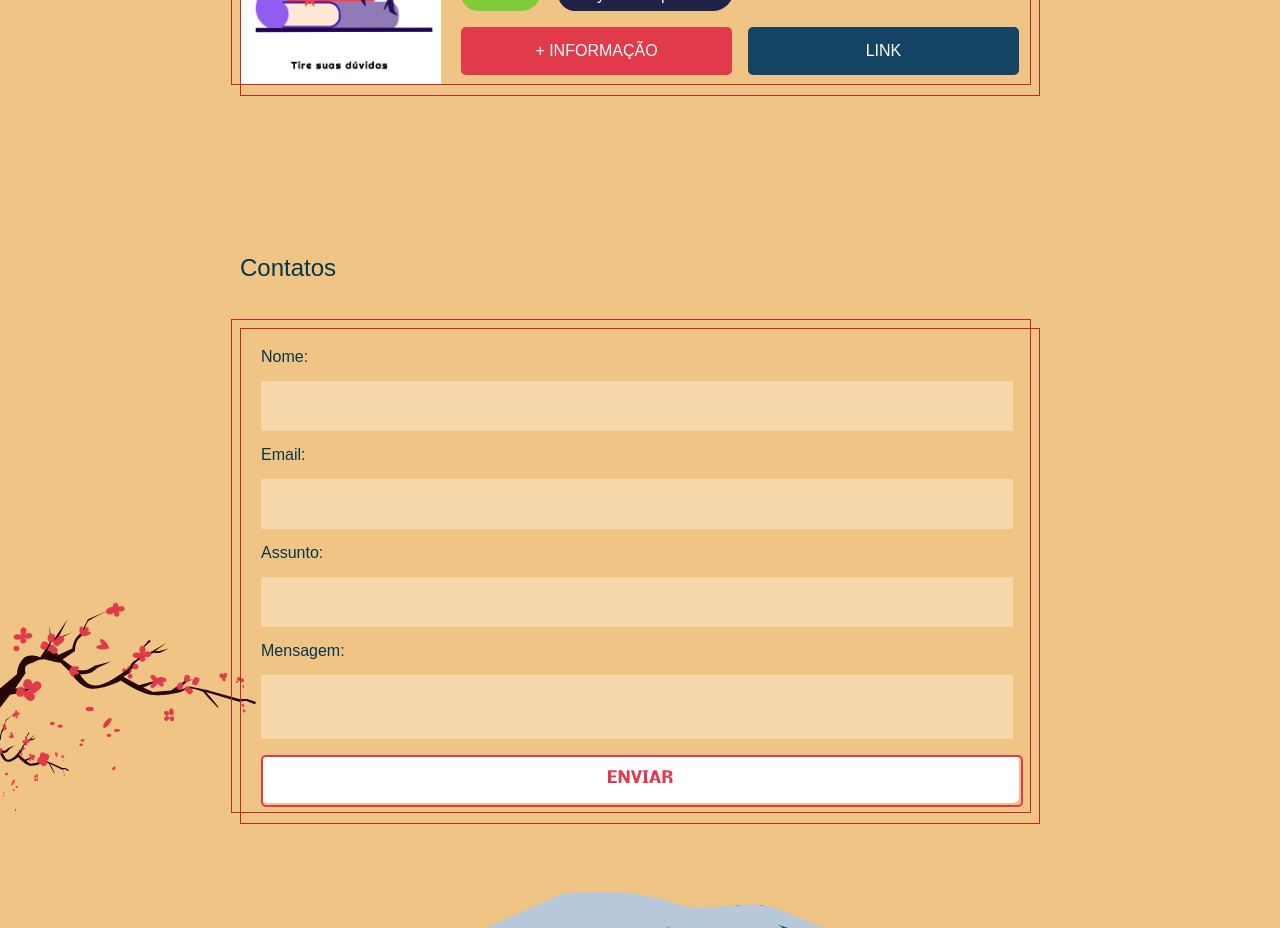
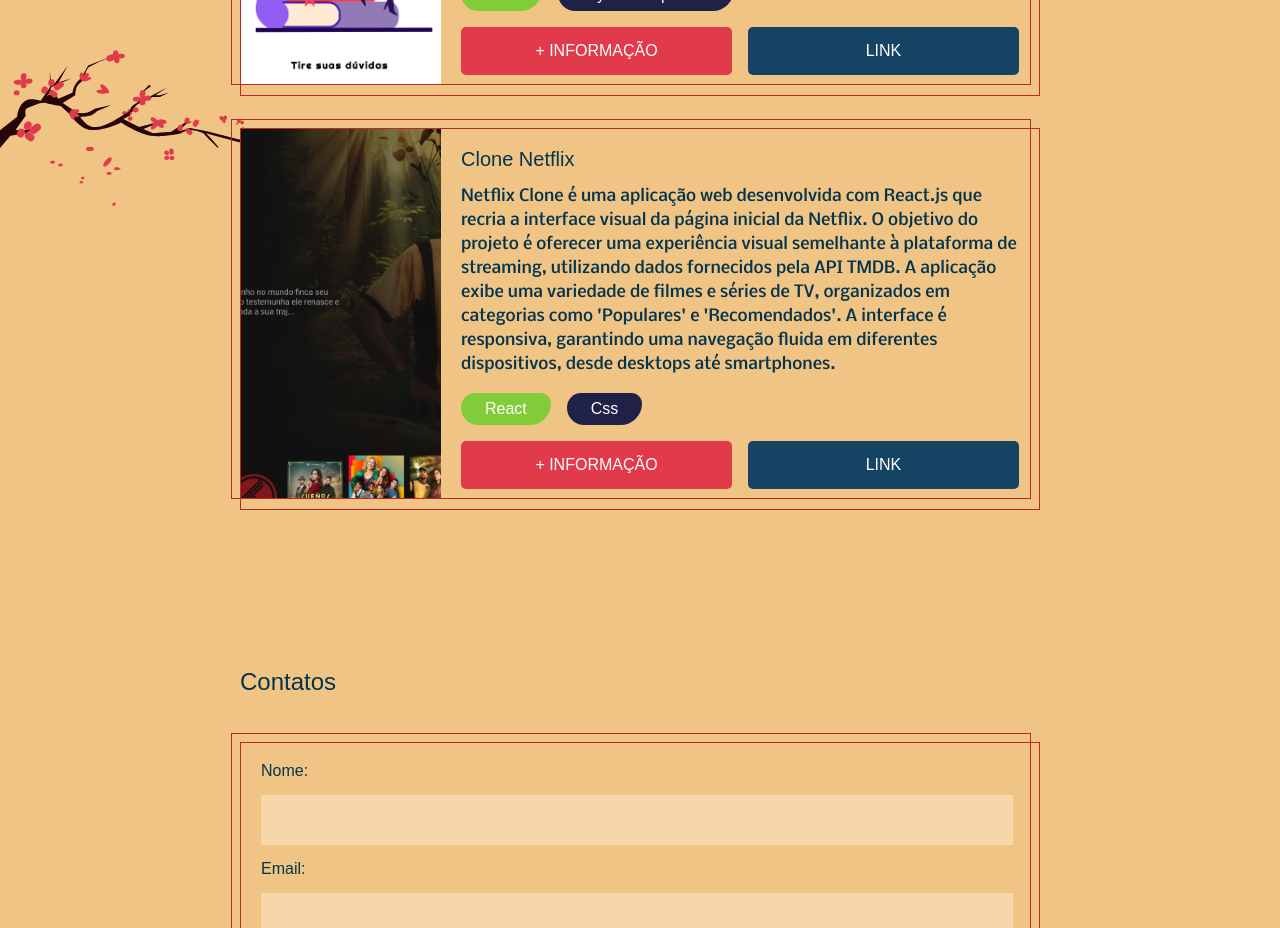
Before and after one commit to LaryssaGomes/my-portfolio-japanese-theme, a Next.js app: page / in a window 1280 px wide. Shown: the part 3280-4208 px from the top of the page. Built offline with nearby package versions, Linux system fonts and the light colour scheme; a web font is replaced by a local one.

Commit message:
feat: add new projetc

```diff
--- a/src/components/background-section/project.tsx
+++ b/src/components/background-section/project.tsx
@@ -1,6 +1,5 @@
 import React from "react";
 import "./project.styles.scss";
-import projeto from "./Captura.png";
 import { CardProject } from "@/components/cards/card-project";
 import { Tag } from "../Tag/Tags";
 
@@ -50,6 +49,19 @@
           projectLink={"https://desafio-iota.vercel.app/"}
           image="/imagens/projetos/lp_ponto_saber.png"
         />
+        <CardProject
+          title="Clone Netflix"
+          description="Netflix Clone é uma aplicação web desenvolvida com React.js que recria a interface visual da página inicial da Netflix. O objetivo do projeto é oferecer uma experiência visual semelhante à plataforma de streaming, utilizando dados fornecidos pela API TMDB. A aplicação exibe uma variedade de filmes e séries de TV, organizados em categorias como 'Populares' e 'Recomendados'. A interface é responsiva, garantindo uma navegação fluida em diferentes dispositivos, desde desktops até smartphones."
+          tags={[
+            { name: "React", color: "#81CD39" },
+            { name: "Css", color: "#202147" },
+          ]}
+          infoLink={"https://github.com/LaryssaGomes/clone-netflix"}
+          projectLink={
+            "https://clone-netflix-o0dvwzxh2-laryssagomes-projects.vercel.app/watch/239526"
+          }
+          image="/imagens/projetos/netlfix_clone.png"
+        />
       </div>
     </section>
   );
```
Also changed, not shown: public/imagens/projetos/netlfix_clone.png (added).
